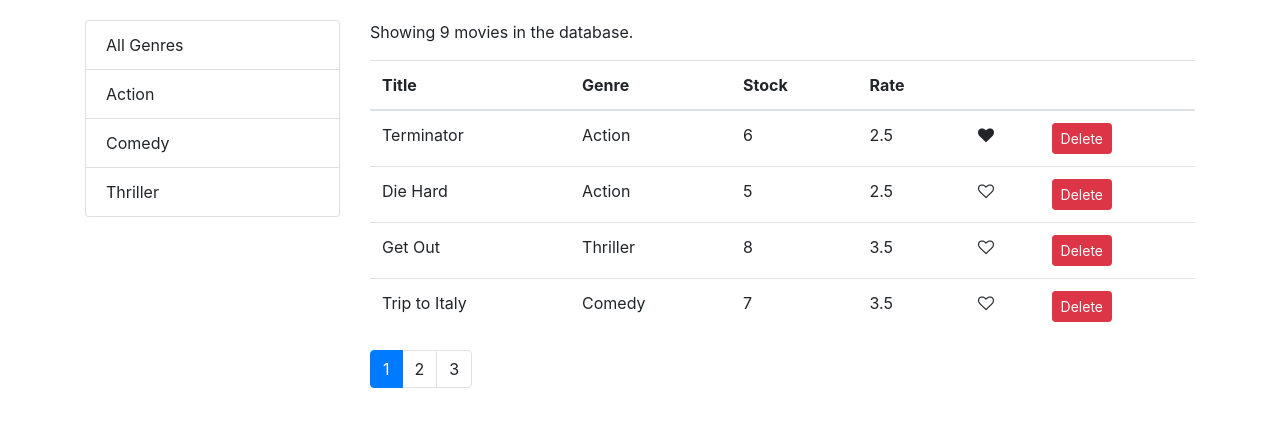
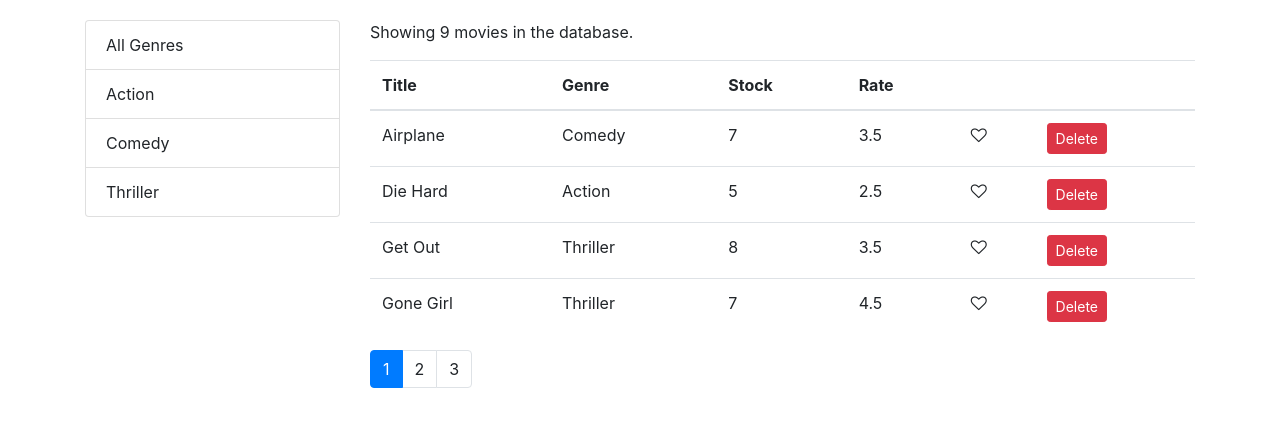
Before and after one commit to mbaranich/netVid, a React (Create React App) app: page / in a window 1280 px wide. Shown: the top 426 px of the page. Built offline with nearby package versions, Linux system fonts and the light colour scheme.

Commit message:
Extract tableBody and Header.

```diff
--- /dev/null
+++ b/src/components/common/tableBody.jsx
@@ -0,0 +1,30 @@
+import React, { Component } from 'react'
+import _ from 'lodash'
+
+class TableBody extends Component {
+
+    renderCell = (item, column) => {
+        if (column.content) return column.content(item)
+
+        return  _.get(item, column.path)
+    }
+
+    createKey = (item, column) => {
+        return item._id + (column.path || column.key)
+    }
+
+    render() {
+
+        const { data, columns } = this.props
+
+        return (
+            <tbody>
+             { data.map(item => <tr key={item._id}>
+                    {columns.map(column => <td key={this.createKey(item, column)}> { this.renderCell(item, column)} </td>)}
+                </tr>) }
+            </tbody>
+        );
+    }
+}
+
+export default TableBody;
--- /dev/null
+++ b/src/components/common/tableHeader.jsx
@@ -0,0 +1,36 @@
+import React, { Component } from 'react';
+
+// columns: array
+// sortColumn: object
+// onSort: function
+
+class TableHeader extends Component {
+    raiseSort = path => {
+        const sortColumn = {...this.props.sortColumn};
+        if (sortColumn.path === path) {
+        sortColumn.order = (sortColumn.order === 'asc') ? 'desc': 'asc';
+        }
+        else {
+            sortColumn.path = path;
+            sortColumn.order = 'asc';
+        }
+
+        this.props.onSort(sortColumn)
+    }
+
+    render() {
+        return (
+
+            <thead>
+                <tr>
+                    { this.props.columns.map(column => (
+                        <th key={column.path || column.key } onClick={() => this.raiseSort(column.path)}> { column.label } </th>
+                    )) }
+                </tr>
+            </thead>
+
+        );
+    }
+}
+
+export default TableHeader;
--- a/src/components/movies.jsx
+++ b/src/components/movies.jsx
@@ -1,10 +1,11 @@
 import React, { Component } from 'react'
+import MoviesTable from './moviesTable'
 import { getMovies } from '../services/fakeMovieService'
-import Like from './common/like'
 import ListGroup from './common/listGroup'
 import Pagination from './common/pagination'
 import { getGenres } from '../services/fakeGenreService'
 import {paginate} from '../utils/paginate'
+import _ from 'lodash';
 
 class Movies extends Component {
     state = {
@@ -12,10 +13,11 @@ class Movies extends Component {
         genres: [],
         currentPage: 1,
         pageSize: 4,
+        sortColumn: { path: 'title', order: 'asc' }
      }
 
      componentDidMount() {
-        const genres = [{ name: 'All Genres'}, ...getGenres()]
+        const genres = [ { _id: "", name: 'All Genres'}, ...getGenres()]
 
         this.setState({movies: getMovies(), genres })
      }
@@ -41,18 +43,26 @@ class Movies extends Component {
          this.setState({selectedGenre: genre, currentPage: 1})
      }
 
+     handleSort = sortColumn => {
+
+         this.setState( { sortColumn } )
+     }
+
 
 
     render() {
         const {length: count} = this.state.movies;
-        const { pageSize, currentPage, selectedGenre, movies: allMovies } = this.state;
+        const { pageSize, currentPage, sortColumn, selectedGenre, movies: allMovies } = this.state;
 
         if (count === 0)
             return <p>There are no movies in the database.</p>;
 
 
         const filtered = selectedGenre && selectedGenre._id ? allMovies.filter(m => m.genre._id === selectedGenre._id) : allMovies;
-        const movies = paginate(filtered, currentPage, pageSize)
+
+        const sorted = _.orderBy(filtered, [sortColumn.path], [sortColumn.order])
+
+        const movies = paginate(sorted, currentPage, pageSize)
 
         return (
         <div className='row'>
@@ -65,32 +75,13 @@ class Movies extends Component {
         </div>
         <div className="col">
         <p>Showing {filtered.length} movies in the database.</p>
-        <table className='table'>
-        <thead>
-            <tr>
-                <th>Title</th>
-                <th>Genre</th>
-                <th>Stock</th>
-                <th>Rate</th>
-                <th></th>
-                <th></th>
-            </tr>
-        </thead>
-        <tbody>
-        { movies.map(movie => (
-            <tr key={movie._id}>
-                <td>{movie.title}</td>
-                <td>{movie.genre.name}</td>
-                <td>{movie.numberInStock}</td>
-                <td>{movie.dailyRentalRate}</td>
-                <td>
-                    <Like liked={movie.liked} onClick={() => this.handleLike(movie)} />
-                </td>
-                <td><button onClick={() => this.handleDelete(movie)} className="btn btn-danger btn-sm">Delete</button></td>
-            </tr>
-        ))}
-        </tbody>
-        </table>
+        <MoviesTable
+            movies={movies}
+            sortColumn={sortColumn}
+            onLike={this.handleLike}
+            onDelete={this.handleDelete}
+            onSort={this.handleSort}
+            />
         <Pagination itemsCount={filtered.length} pageSize={pageSize} currentPage={currentPage} onPageChange={this.handlePageChange} />
         </div>
 
--- /dev/null
+++ b/src/components/moviesTable.jsx
@@ -0,0 +1,28 @@
+import React, {Component} from 'react';
+import Like from './common/like'
+import TableHeader from './common/tableHeader';
+import TableBody from './common/tableBody';
+
+class MoviesTable extends Component {
+    columns = [
+        { path: 'title', label: 'Title' },
+        { path: 'genre.name', label: 'Genre' },
+        { path: 'numberInStock', label: 'Stock' },
+        { path: 'dailyRentalRate', label: 'Rate' },
+        { key: 'like', content: movie => <Like liked={movie.liked} onClick={() => this.props.onLike(movie)} /> },
+        { key: 'delete', content: movie => <button onClick={() => this.props.onDelete(movie)} className="btn btn-danger btn-sm">Delete</button>},
+    ]
+
+    render() {
+        const { movies, onSort, sortColumn } = this.props;
+
+        return (
+        <table className='table'>
+            <TableHeader columns={this.columns} sortColumn={sortColumn} onSort={onSort} />
+            <TableBody columns={this.columns} data={movies} />
+        </table>
+        );
+    }
+}
+
+export default MoviesTable;
```
Also changed, not shown: src/components/common/listGroup.jsx (+4 -4 lines).
